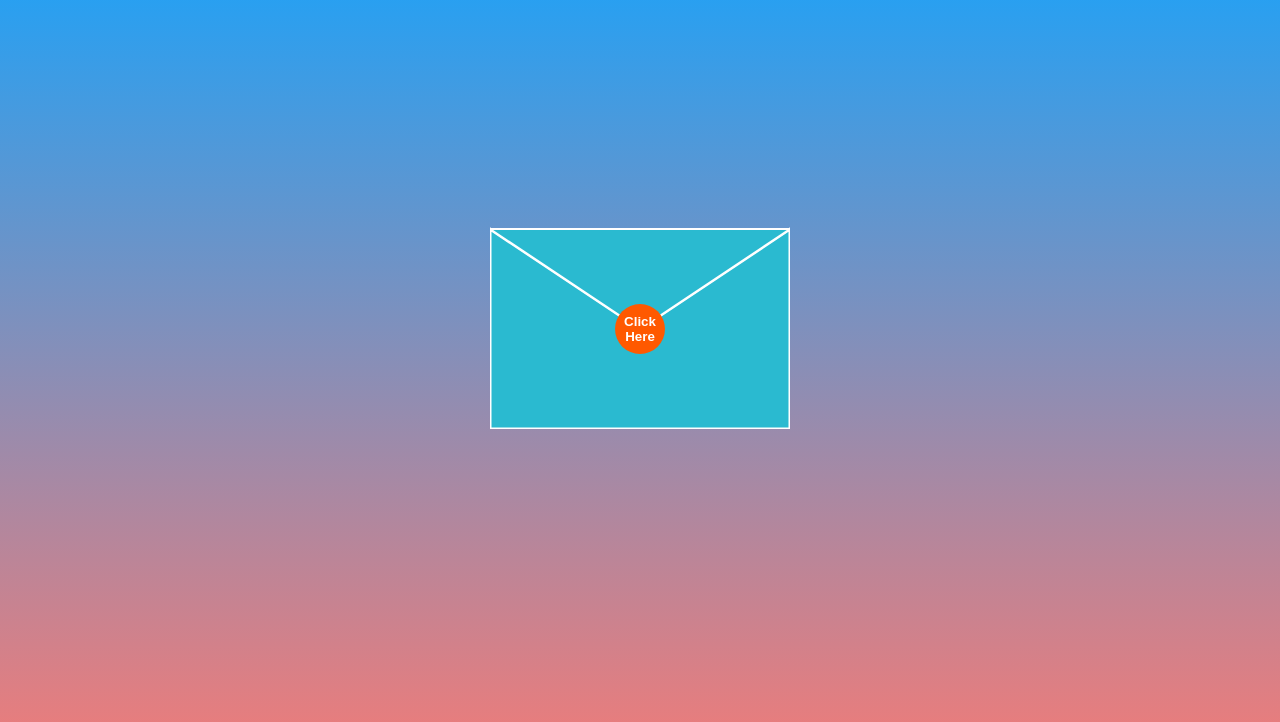
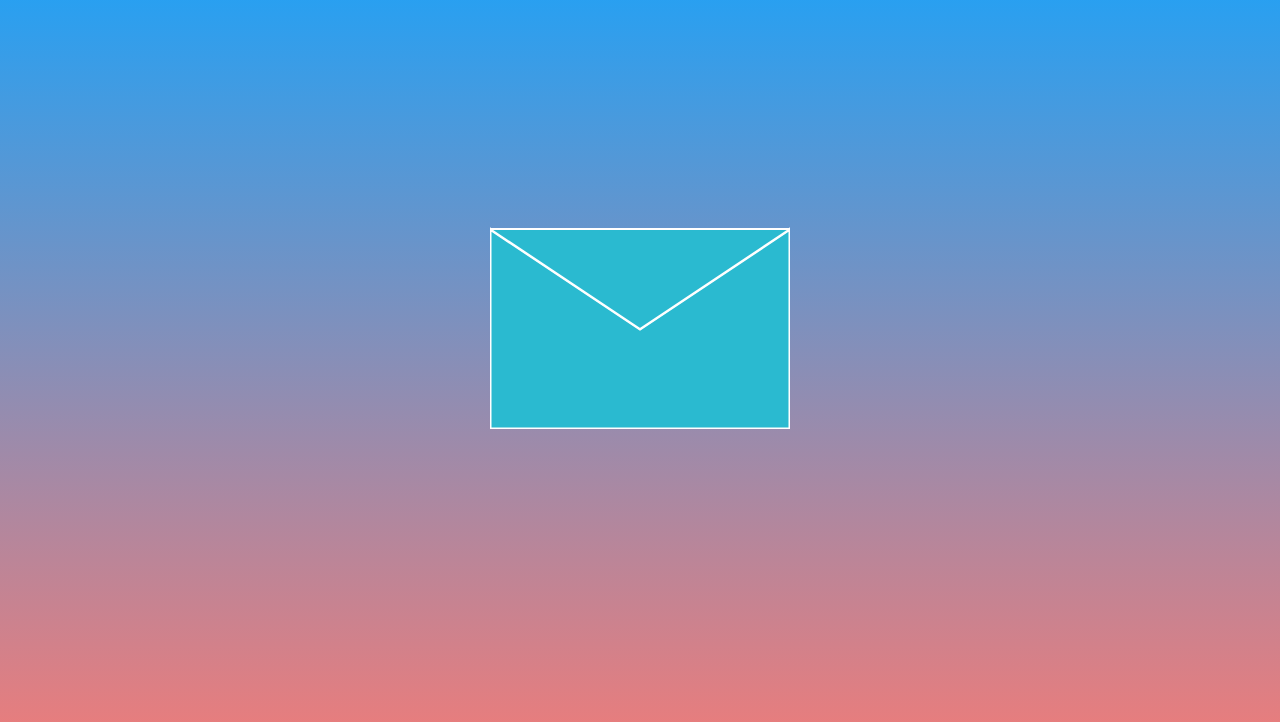
Before and after one commit to syed-hasnainz/W, a plain HTML site: page index.html in a window 1280 px wide. Shown: the part 92-814 px from the top of the page. Drawn offline with Linux system fonts and the light colour scheme.

Commit message:
Update index.html

```diff
--- a/index.html
+++ b/index.html
@@ -97,7 +97,6 @@
           <a href="new.html">Click Here</a>
         </p>
       </div>
-      <button onclick="openUp()">Click Here</button>
     </div>
   </body>
 </html>
```
